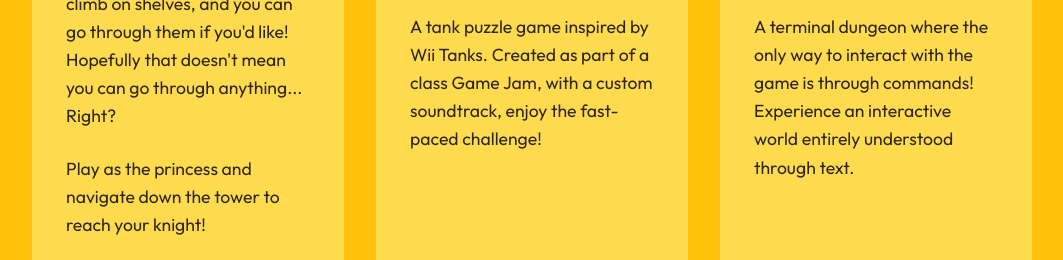
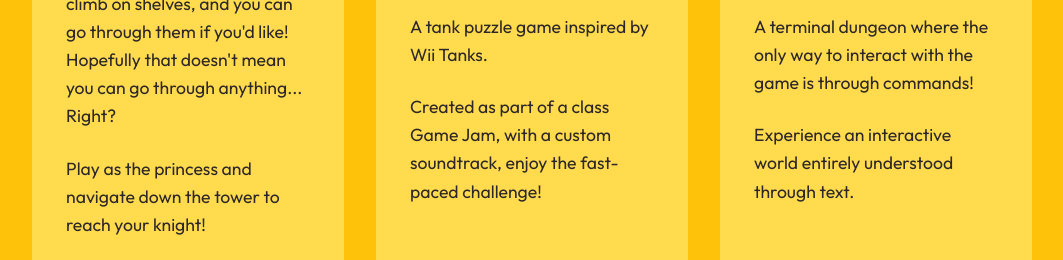
Before and after one commit to trevorwinser/trevorgames.com, a plain HTML site: page index.html in a window 1280 px wide. Shown: the part 657-917 px from the top of the page, without its empty margins (108-1171 px from the left). Drawn offline with Linux system fonts and the light colour scheme.

Commit message:
Update spacing

```diff
--- a/index.html
+++ b/index.html
@@ -29,8 +29,8 @@
         <a href="https://lluisem.itch.io/tanks-for-nothing" class="game-card" target="_blank">
             <div>
                 <h2>Tanks For Nothing</h2>
-                <p>A tank puzzle game inspired by Wii Tanks. Created as part of a class Game Jam, with a custom
-                    soundtrack, enjoy the fast-paced challenge!</p>
+                <p>A tank puzzle game inspired by Wii Tanks.</p>
+                <p>Created as part of a class Game Jam, with a custom soundtrack, enjoy the fast-paced challenge!</p>
             </div>
             <span class="btn">Play Now</span>
         </a>
@@ -39,8 +39,8 @@
         <a href="MerinaltNudegon/index.html" class="game-card" target="_blank">
             <div>
                 <h2>Merinalt Nudegon</h2>
-                <p>A terminal dungeon where the only way to interact with the game is through commands! Experience an
-                    interactive world entirely understood through text.</p>
+                <p>A terminal dungeon where the only way to interact with the game is through commands! </p>
+                <p>Experience an interactive world entirely understood through text.</p>
             </div>
             <span class="btn">Enter Dungeon</span>
         </a>
```
